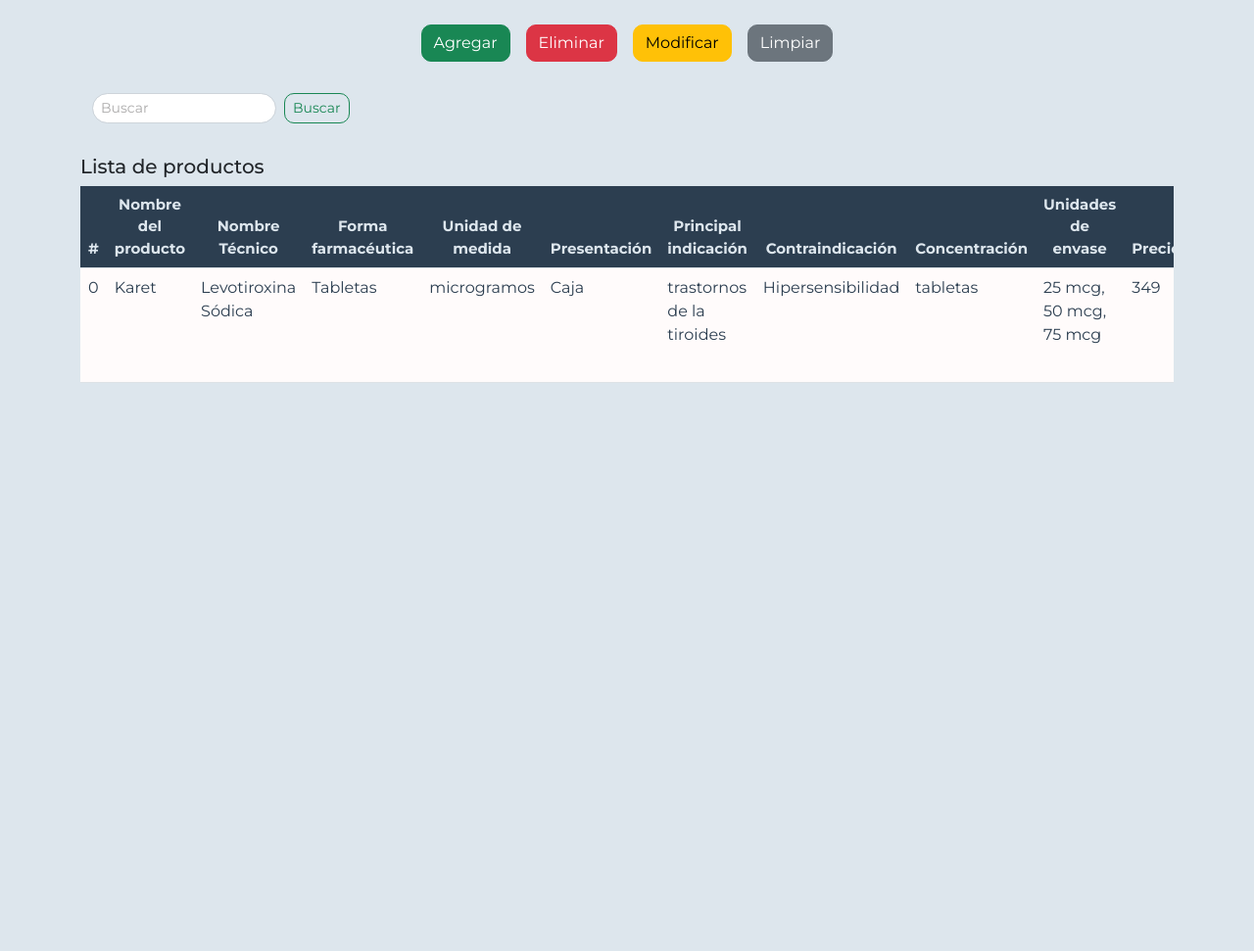
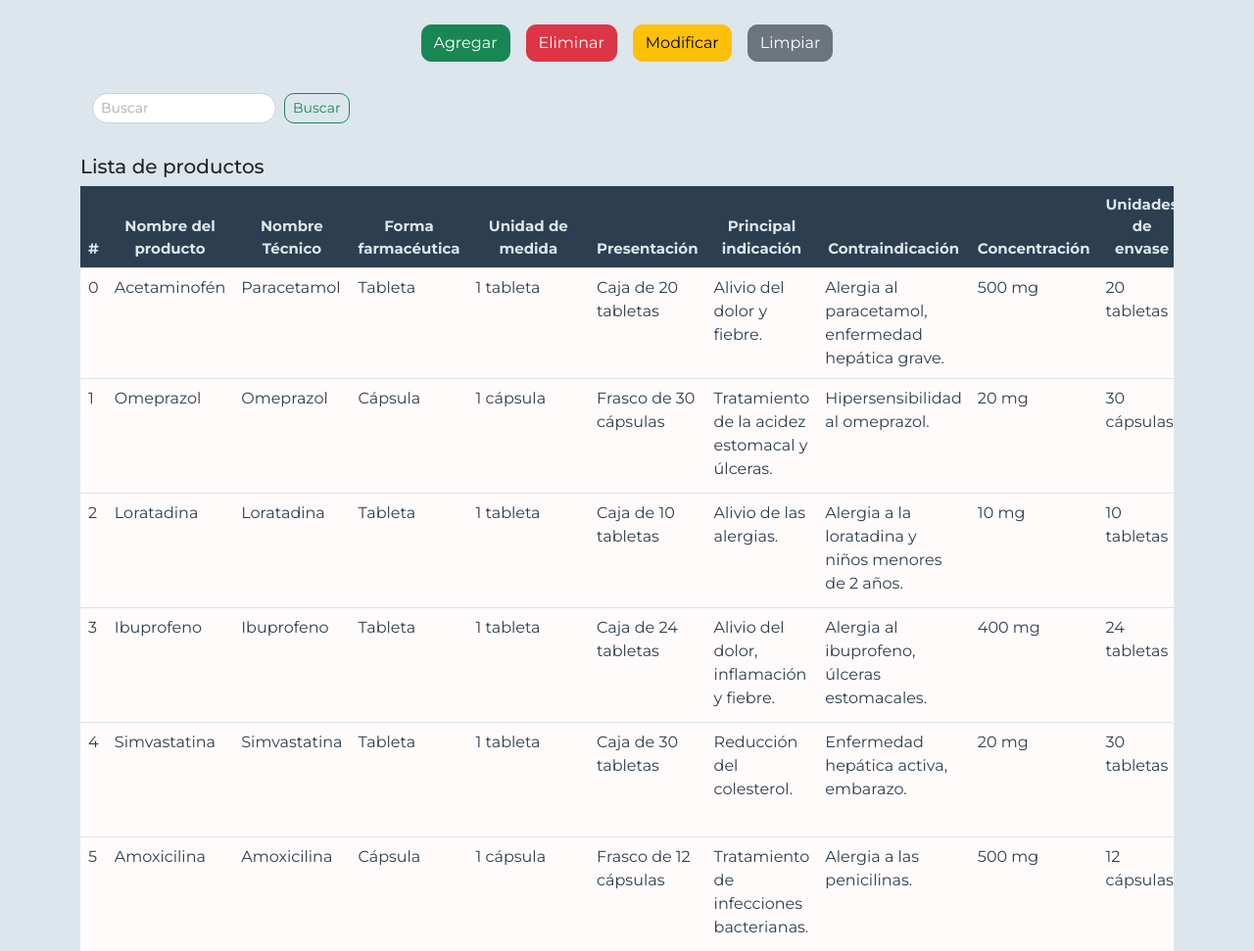
Before and after one commit to diegoiv-in/Sicefa-Central, a web app: page /Admin/GestionProductos/vista_Productos.html in a window 1280 px wide. Shown: the part 570-1541 px from the top of the page at 98% size. Before the commit the page ends 960 px from the top, so only its background shows below. Run offline with its HTML, style and script files only (its server is not run), Linux system fonts and the light colour scheme; data that the repository does not hold is empty; some libraries are stand-ins or nearby versions; grey boxes are pictures that could not be loaded.

Commit message:
GestionProductos(JSON)

```diff
--- a/src/main/webapp/Admin/GestionProductos/controlador_Productos.js
+++ b/src/main/webapp/Admin/GestionProductos/controlador_Productos.js
@@ -2,7 +2,15 @@
  let obj = [];
 
  var text = '{ "productos": ['+
-            '{"nomProd": "Karet", "nomGen": "Levotiroxina Sódica","formfarm": "Tabletas","undme": "microgramos","pres": "Caja","priind": "trastornos de la tiroides","contra": "Hipersensibilidad","concen": "tabletas","unenva": "25 mcg, 50 mcg, 75 mcg","precio": "349","foto": "descarga.jpeg","rutfoto": "documents/fotos","codebar": "564asd57as65454","estatus": "Activo"}]}';
+            '{"nomProd": "Acetaminofén", "nomGen": "Paracetamol","formfarm": "Tableta","undme": "1 tableta","pres": "Caja de 20 tabletas","priind": "Alivio del dolor y fiebre.","contra": "Alergia al paracetamol, enfermedad hepática grave.","concen": "500 mg","unenva": "20 tabletas","precio": "$337.33","foto": "Acetaminofen.jpeg","rutfoto": "documents/fotos","codebar": "564754654545","estatus": "Activo"},' +
+            '{"nomProd": "Omeprazol", "nomGen": "Omeprazol","formfarm": "Cápsula","undme": "1 cápsula","pres": "Frasco de 30 cápsulas","priind": "Tratamiento de la acidez estomacal y úlceras.","contra": "Hipersensibilidad al omeprazol.","concen": "20 mg","unenva": "30 cápsulas","precio": "843.32","foto": "Omeprazol.jpeg","rutfoto": "documents/fotos","codebar": "576445645454","estatus": "Activo"},' +
+            '{"nomProd": "Loratadina", "nomGen": "Loratadina","formfarm": "Tableta","undme": "1 tableta","pres": "Caja de 10 tabletas","priind": "Alivio de las alergias.","contra": "Alergia a la loratadina y niños menores de 2 años.","concen": " 10 mg","unenva": "10 tabletas","precio": "252.99","foto": "Loratadina.jpeg","rutfoto": "documents/fotos","codebar": "564asd57as65454","estatus": "Activo"},' +
+            '{"nomProd": "Ibuprofeno", "nomGen": "Ibuprofeno","formfarm": "Tableta","undme": "1 tableta","pres": "Caja de 24 tabletas","priind": "Alivio del dolor, inflamación y fiebre.","contra": "Alergia al ibuprofeno, úlceras estomacales.","concen": "400 mg","unenva": " 24 tabletas","precio": "421.66","foto": "ibuprofeno.jpeg","rutfoto": "documents/fotos","codebar": "546545457654","estatus": "Activo"},' +
+            '{"nomProd": "Simvastatina", "nomGen": "Simvastatina","formfarm": "Tableta","undme": "1 tableta","pres": "Caja de 30 tabletas","priind": "Reducción del colesterol.","contra": "Enfermedad hepática activa, embarazo.","concen": "20 mg","unenva": "30 tabletas","precio": "674.65","foto": "Simvastatina.jpeg","rutfoto": "documents/fotos","codebar": "545745645564","estatus": "Activo"},' +
+            '{"nomProd": "Amoxicilina", "nomGen": "Amoxicilina","formfarm": "Cápsula","undme": "1 cápsula","pres": "Frasco de 12 cápsulas","priind": "Tratamiento de infecciones bacterianas.","contra": "Alergia a las penicilinas.","concen": "500 mg","unenva": "12 cápsulas","precio": "505.76","foto": "Amoxicilina.jpeg","rutfoto": "documents/fotos","codebar": "545645546754","estatus": "Activo"},' +
+            '{"nomProd": "Cetirizina", "nomGen": "Cetirizina","formfarm": "Tableta","undme": "1 tableta","pres": "Caja de 20 tabletas","priind": "Alivio de los síntomas de la alergia.","contra": "Alergia a la cetirizina y a la hidroxizina.","concen": "10 mg","unenva": "20 tabletas","precio": "303.43","foto": "Cetirizina.jpeg","rutfoto": "documents/fotos","codebar": "574565445654","estatus": "Activo"},' +
+            '{"nomProd": "Metformina", "nomGen": "Metformina","formfarm": "Tableta","undme": "1 tableta","pres": "Caja de 60 tabletas","priind": "Tratamiento de la diabetes tipo 2.","contra": "Insuficiencia renal, acidosis láctica.","concen": "850 mg","unenva": "60 tabletas","precio": "370.85","foto": "Metformina.jpeg","rutfoto": "documents/fotos","codebar": "574654546545","estatus": "Activo"},' +
+             '{"nomProd": "Karet", "nomGen": "Levotiroxina","formfarm": "Tabletas","undme": "microgramos","pres": "Caja","priind": "trastornos de la tiroides","contra": "Hipersensibilidad","concen": "tabletas","unenva": "25 mcg, 50 mcg, 75 mcg","precio": "349","foto": "descarga.jpeg","rutfoto": "documents/fotos","codebar": "564asd57as65454","estatus": "Activo"}] }';
 
     obj = JSON.parse(text);
           console.log(obj);
--- a/src/main/webapp/Admin/GestionProductos/vista_Productos.html
+++ b/src/main/webapp/Admin/GestionProductos/vista_Productos.html
@@ -126,9 +126,7 @@
             <form class="text-start">
 
               <div class="mb-3">
-                <label for="input32">Unidades en
-                    envase
-                    </label>
+                <label for="input32">Unidades en envase</label>
                 <input type="text" id="txtunenva" class="form-control" placeholder="Unidades en envase">
               </div>
 
```
Also changed, not shown: src/main/webapp/Admin/GestionProductos/img/Acetaminofen.jpeg (added), src/main/webapp/Admin/GestionProductos/img/Amoxicilina.jpeg (added), src/main/webapp/Admin/GestionProductos/img/Cetirizina.jpeg (added), src/main/webapp/Admin/GestionProductos/img/Loratadina.jpeg (added), src/main/webapp/Admin/GestionProductos/img/Metformina.jpeg (added), src/main/webapp/Admin/GestionProductos/img/Omeprazol.jpeg (added), src/main/webapp/Admin/GestionProductos/img/Simvastatina.jpeg (added), src/main/webapp/Admin/GestionProductos/img/ibuprofeno.jpeg (added).
